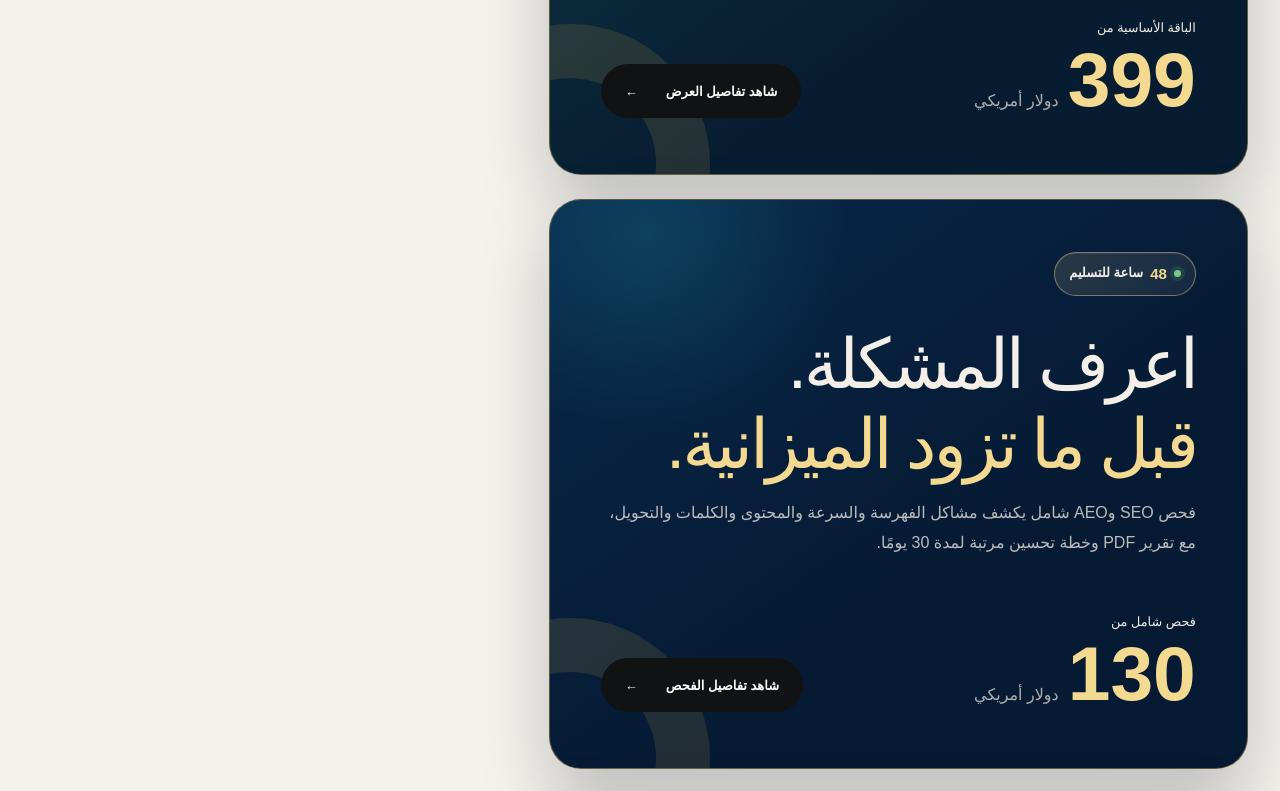
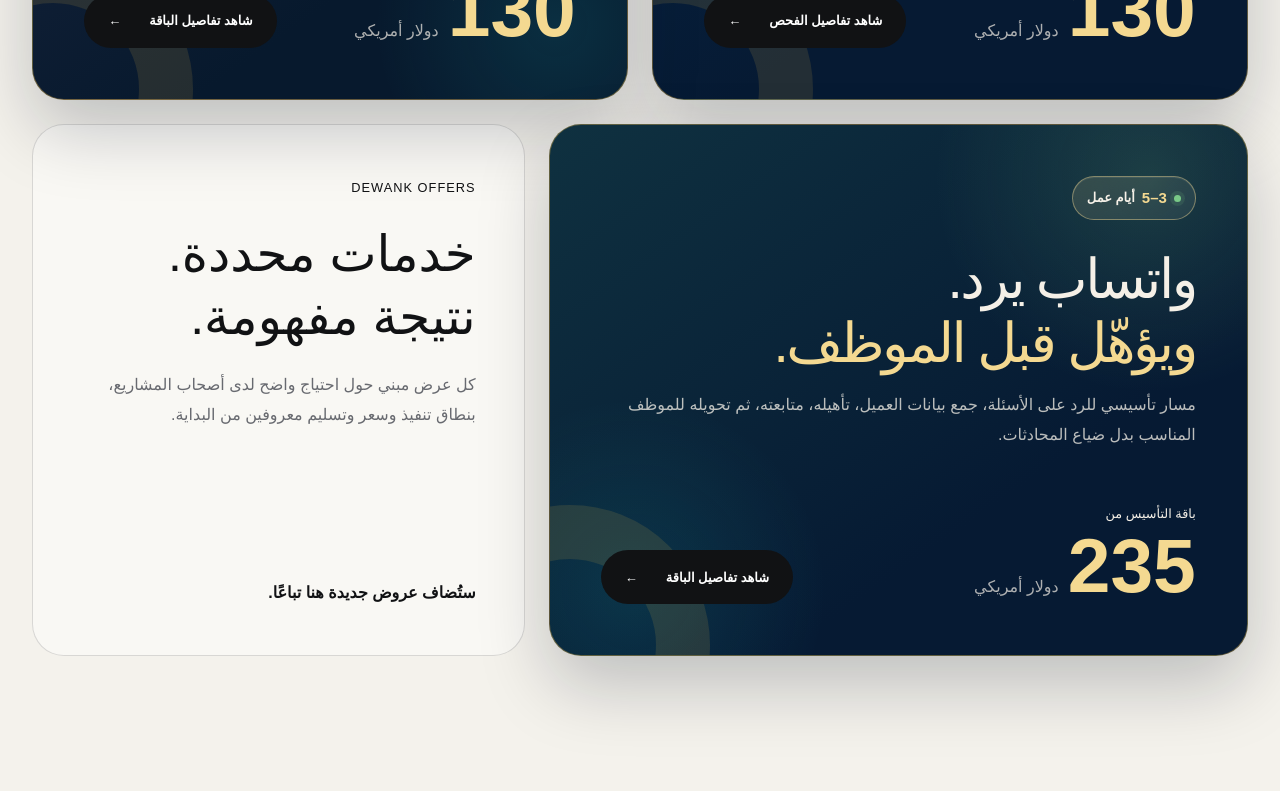
Before and after one commit to mohammedrashad2011-ui/Dewank-2026-website, a Next.js app: page /offers in a window 1280 px wide. Shown: the part 1580-2371 px from the top of the page. Built offline with nearby package versions, Linux system fonts and the light colour scheme; no server answers; a web font is replaced by a local one.

Commit message:
Balance five-offer grid and mobile layout

```diff
--- a/app/offers/whatsapp-automation-starter/whatsapp-starter.css
+++ b/app/offers/whatsapp-automation-starter/whatsapp-starter.css
@@ -134,7 +134,16 @@
 .whatsapp-starter-links { display: flex; justify-content: center; flex-wrap: wrap; gap: 16px; margin-top: 24px; font-size: 12px; }
 .whatsapp-starter-links a { color: rgba(245,240,231,.68); text-decoration: underline; text-underline-offset: 4px; }
 
+@media (min-width: 861px) {
+  .offers-grid-five .compact-offer-card { grid-column: span 6; min-height: 520px; }
+  .offers-grid-five .compact-offer-card h2 { font-size: clamp(34px, 4.3vw, 58px); }
+  .offers-grid-five .whatsapp-starter-offer-card { grid-column: span 7; }
+  .offers-grid-five .offers-note { grid-column: span 5; }
+}
+
 @media (max-width: 860px) {
+  .offers-grid-five .compact-offer-card,
+  .offers-grid-five .offers-note { grid-column: 1 / -1; }
   .whatsapp-starter-proof { grid-template-columns: 1fr; }
   .whatsapp-flow-card { max-width: 680px; }
 }
@@ -149,6 +158,7 @@
   .whatsapp-flow-steps article b { width: 34px; height: 34px; }
   .whatsapp-starter-process-grid { grid-template-columns: 1fr; }
   .whatsapp-starter-final .button { width: 100%; min-width: 0; }
+  .whatsapp-starter-links { display: grid; gap: 12px; }
 }
 
 @media (prefers-reduced-motion: reduce) {
```
